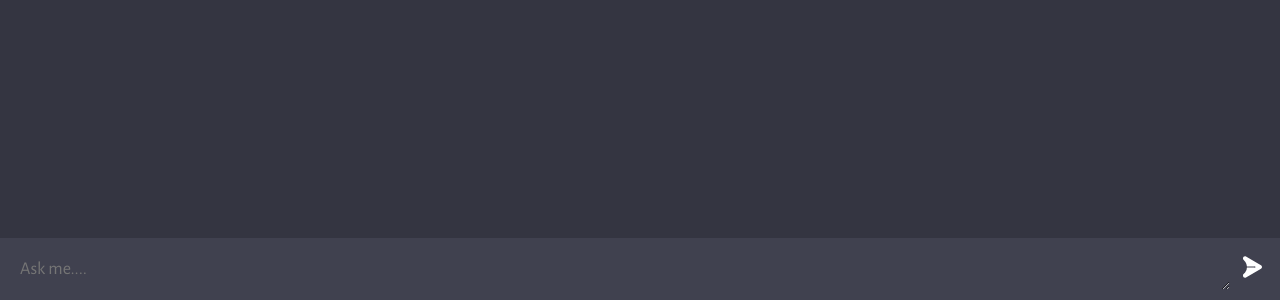
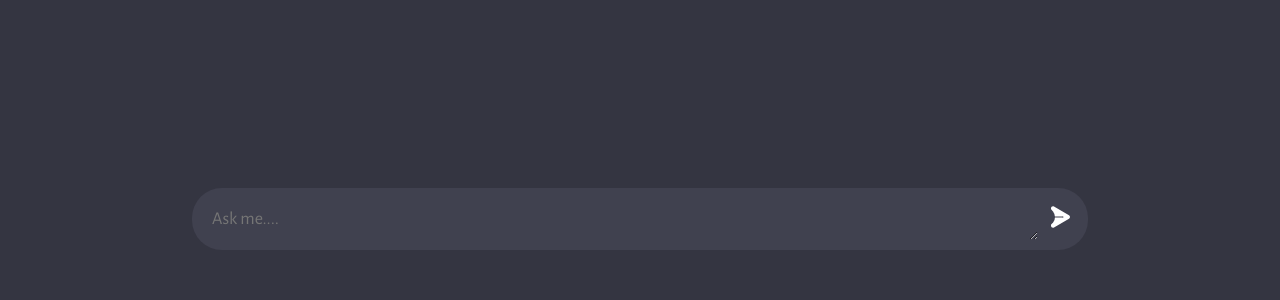
Before and after one commit to cicilus/askme, a website built with Vite: page client/index.html in a window 1280 px wide. Shown: the part 500-800 px from the top of the page. Built offline with nearby package versions, Linux system fonts and the light colour scheme.

Commit message:
upload the style

```diff
--- a/client/style.css
+++ b/client/style.css
@@ -113,12 +113,12 @@ body {
 }
 
 form {
-  width: 100%;
+  width: 70%;
   max-width: 1280px;
-  margin: 0 auto;
+  margin: 50px auto;
   padding: 10px;
   background: #40414F;
-
+  border-radius: 30px;
   display: flex;
   flex-direction: row;
   gap: 10px;
```
